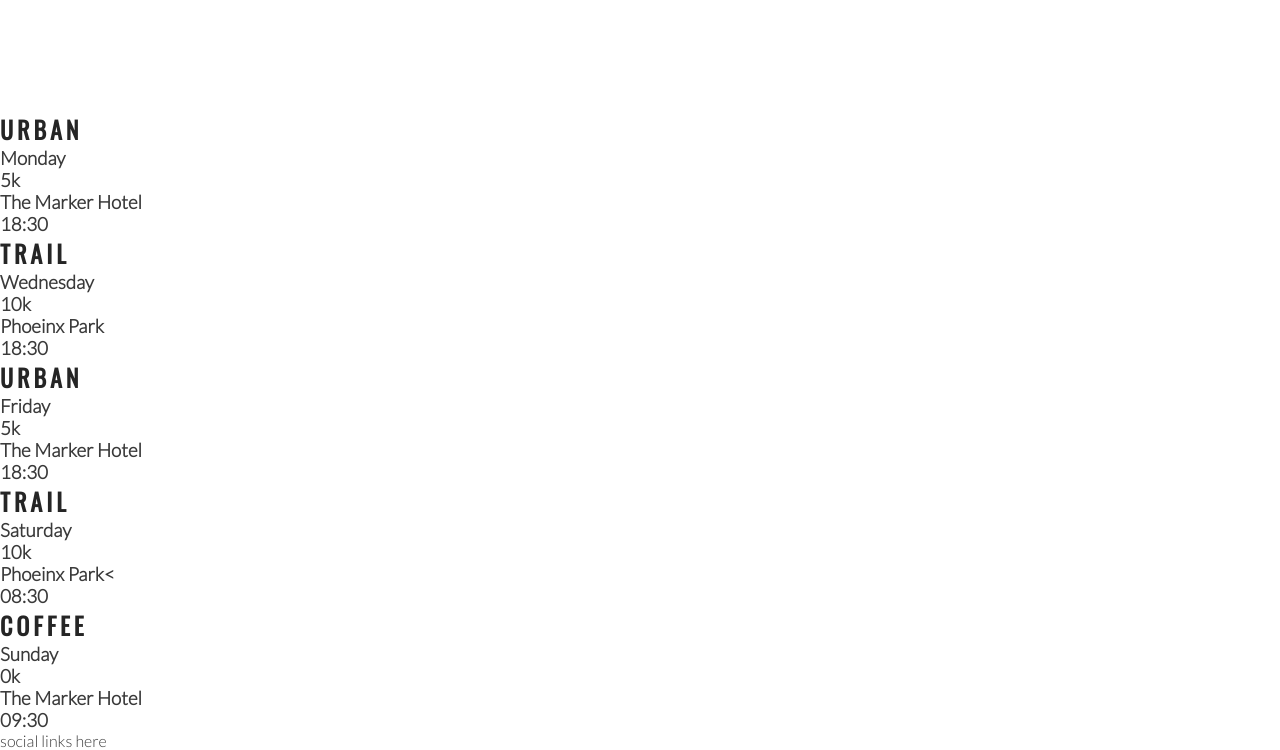
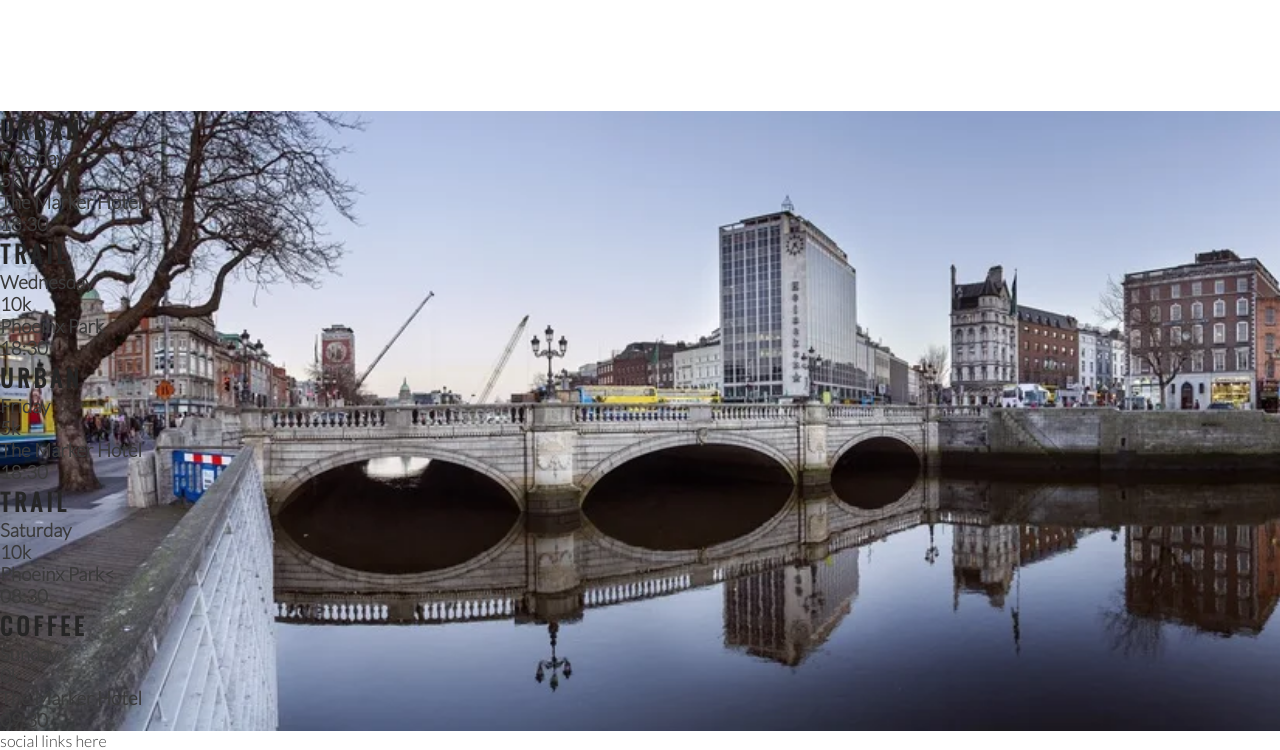
Before and after one commit to tmarkec/love-running, a plain HTML site: page index.html in a window 1280 px wide. Shown: the part 1184-1934 px from the top of the page. Drawn offline with nearby package versions, Linux system fonts and the light colour scheme.

Commit message:
add background image

```diff
--- a/assets/css/style.css
+++ b/assets/css/style.css
@@ -189,3 +189,12 @@ hr {
     height: 100%;
     border-radius: 50%;
 }
+
+/* times and running distances*/
+#times {
+    background: url('./images/dublin-city.webp');
+    background-size: cover;
+    background-position: cover;
+    background-repeat: no-repeat;
+    overflow: hidden;
+}
--- a/index.html
+++ b/index.html
@@ -80,7 +80,7 @@
             </div>
         </div>
     </section>
-    <section>
+    <section id="times">
         <div>
             <h2>Urban</h2>
             <h3>Monday</h3>
```
Also changed, not shown: assets/css/images/dublin-city.webp (added).
